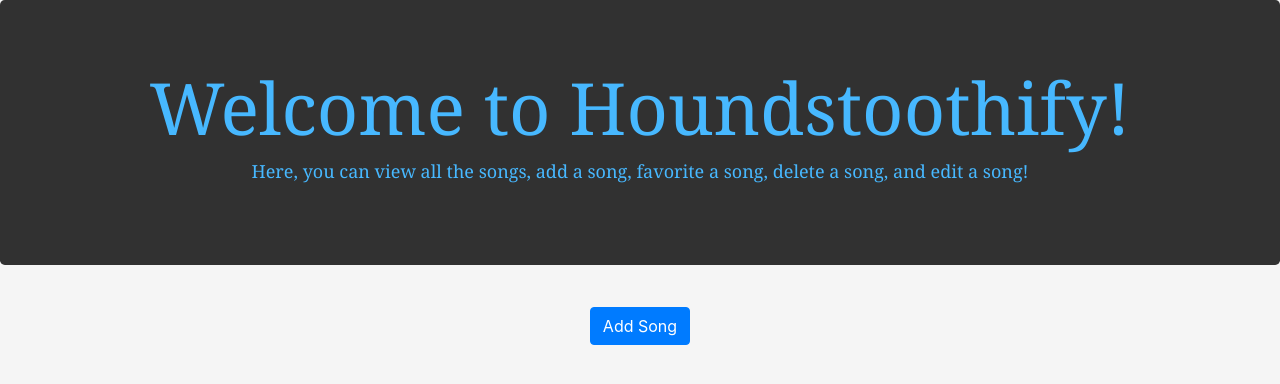
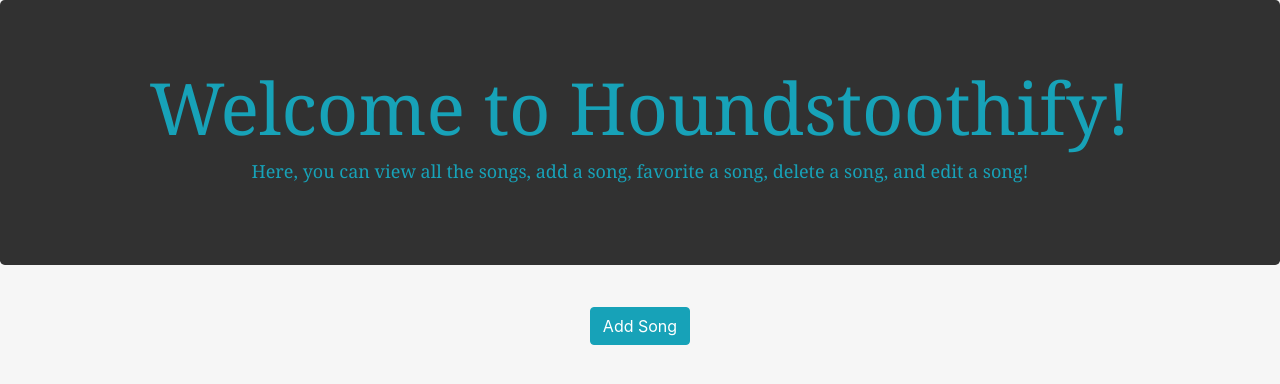
Before and after one commit to ltskyle/mis321pa3, a PHP site: page / in a window 1280 px wide. Shown: the top 384 px of the page. Run offline with PHP 8.4, Linux system fonts and the light colour scheme.

Commit message:
clean up

```diff
--- a/Client/index.html
+++ b/Client/index.html
@@ -29,7 +29,7 @@
         <div class="col text-center">
             <button
                 type="button"
-                class="btn btn-primary"
+                class="btn btn-info"
                 data-bs-toggle="modal"
                 data-bs-target="#addSong"
             >
@@ -82,7 +82,7 @@
                                 />
                             </div>
                             <br />
-                            <button type="submit" class="btn btn-primary">
+                            <button type="submit" class="btn btn-info">
                                 Submit
                             </button>
                         </form>
@@ -156,7 +156,7 @@
                             </div>
                             <br />
                             <br />
-                            <button type="submit" class="btn btn-primary">
+                            <button type="submit" class="btn btn-info">
                                 Submit
                             </button>
                         </form>
--- a/Client/resources/scripts/index.js
+++ b/Client/resources/scripts/index.js
@@ -43,35 +43,6 @@ const createSong = () => {
     })
 }
 
-function addRow(newSong) {
-    let tableBody = document.getElementById('songTableBody')
-    let tr = document.createElement('TR')
-    tableBody.appendChild(tr)
-
-    let td1 = document.createElement('TD')
-    td1.width = 250
-    td1.appendChild(document.createTextNode(`${newSong.title}`))
-    tr.appendChild(td1)
-
-    let td2 = document.createElement('TD')
-    td2.width = 250
-    td2.appendChild(document.createTextNode(`${newSong.artist}`))
-    tr.appendChild(td2)
-
-    let td3 = document.createElement('TD')
-    td3.width = 100
-    td3.appendChild(document.createTextNode(`${newSong.dateAdded}`))
-    tr.appendChild(td3)
-
-    let td4 = document.createElement('TD')
-    td4.width = 100
-    td4.appendChild(document.createTextNode(`${newSong.favorited}`))
-    tr.appendChild(td4)
-
-    allSongs.unshift(newSong)
-    location.reload()
-}
-
 const makeTable = (songs) => {
     let table = document.createElement('TABLE')
     table.border = '.5'
@@ -103,6 +74,11 @@ const makeTable = (songs) => {
     th4.appendChild(document.createTextNode('Favorited'))
     tr.appendChild(th4)
 
+    let th5 = document.createElement('TH')
+    th5.width = 215
+    th5.appendChild(document.createTextNode('Change'))
+    tr.appendChild(th5)
+
     songs.forEach((s) => {
         if (s.deleted != 'true') {
             let tr = document.createElement('TR')
@@ -129,7 +105,7 @@ const makeTable = (songs) => {
             tr.appendChild(td4)
 
             let ftbn = document.createElement('BUTTON')
-            ftbn.className = 'btn-primary'
+            ftbn.className = 'btn-info'
             ftbn.id = `${s.songID}`
             ftbn.style = 'margin: 5px'
             ftbn.onclick = () => {
@@ -140,7 +116,7 @@ const makeTable = (songs) => {
             tr.appendChild(ftbn)
 
             let dbtn = document.createElement('BUTTON')
-            dbtn.className = 'btn-primary'
+            dbtn.className = 'btn-info'
             dbtn.id = `${s.songID}`
             dbtn.style = 'margin: 5px'
             dbtn.onclick = () => {
@@ -151,7 +127,7 @@ const makeTable = (songs) => {
             tr.appendChild(dbtn)
 
             let ebtn = document.createElement('BUTTON')
-            ebtn.className = 'btn-primary'
+            ebtn.className = 'btn-info'
             ebtn.id = `${s.songID}`
             ebtn.style = 'margin: 5px'
             ebtn.onclick = () => {
@@ -224,7 +200,6 @@ async function deleteSong(ID) {
             deleted: 'true',
             numID: finding.numID,
         }
-        console.log(song)
         await fetch(newUrl, {
             method: 'PUT',
             headers: {
--- a/Client/resources/styles/index.css
+++ b/Client/resources/styles/index.css
@@ -1,7 +1,7 @@
 #jumbo {
     font-family: Cambria, Cochin, Georgia, Times, 'Times New Roman', serif;
     text-align: center;
-    color: rgb(71, 184, 255);
+    color: #17a2b8;
     background-color: rgb(49, 49, 49);
 }
 #description {
@@ -9,13 +9,14 @@
 }
 table,th,td,tr {
     color: rgb(0, 0, 0);
-    border: 2px solid rgb(71, 184, 255);
+    border: 4px solid #17a2b8;
     margin-left:auto;
     margin-right:auto;
     margin-bottom: 30px;
+    border-style: groove;
 }
 #body{
-    background-color: rgb(245, 245, 245);
+    background-color: #f6f6f6;
 }
 .col{
     padding: 10px;
```
Also changed, not shown: 1 other file.
